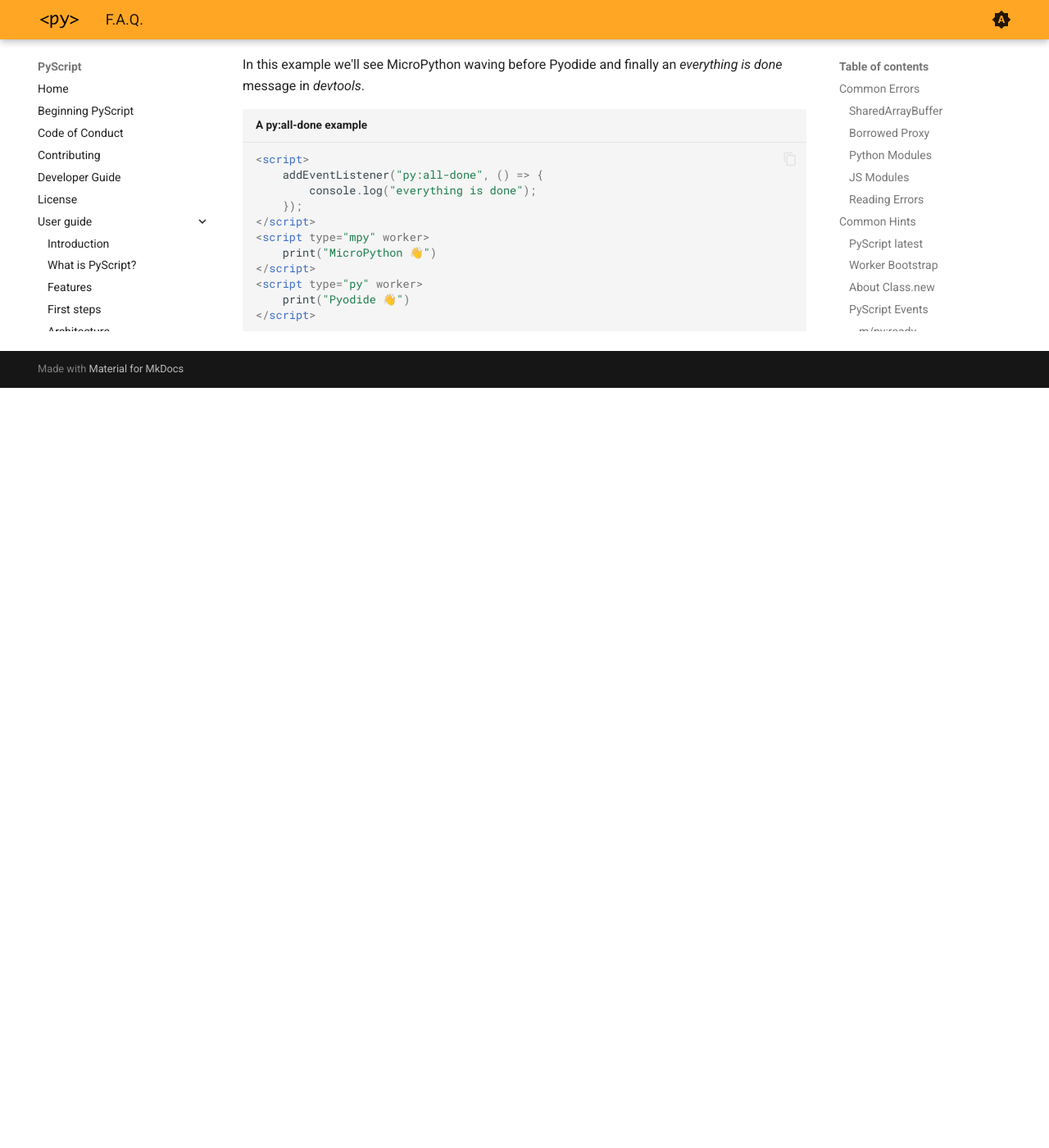
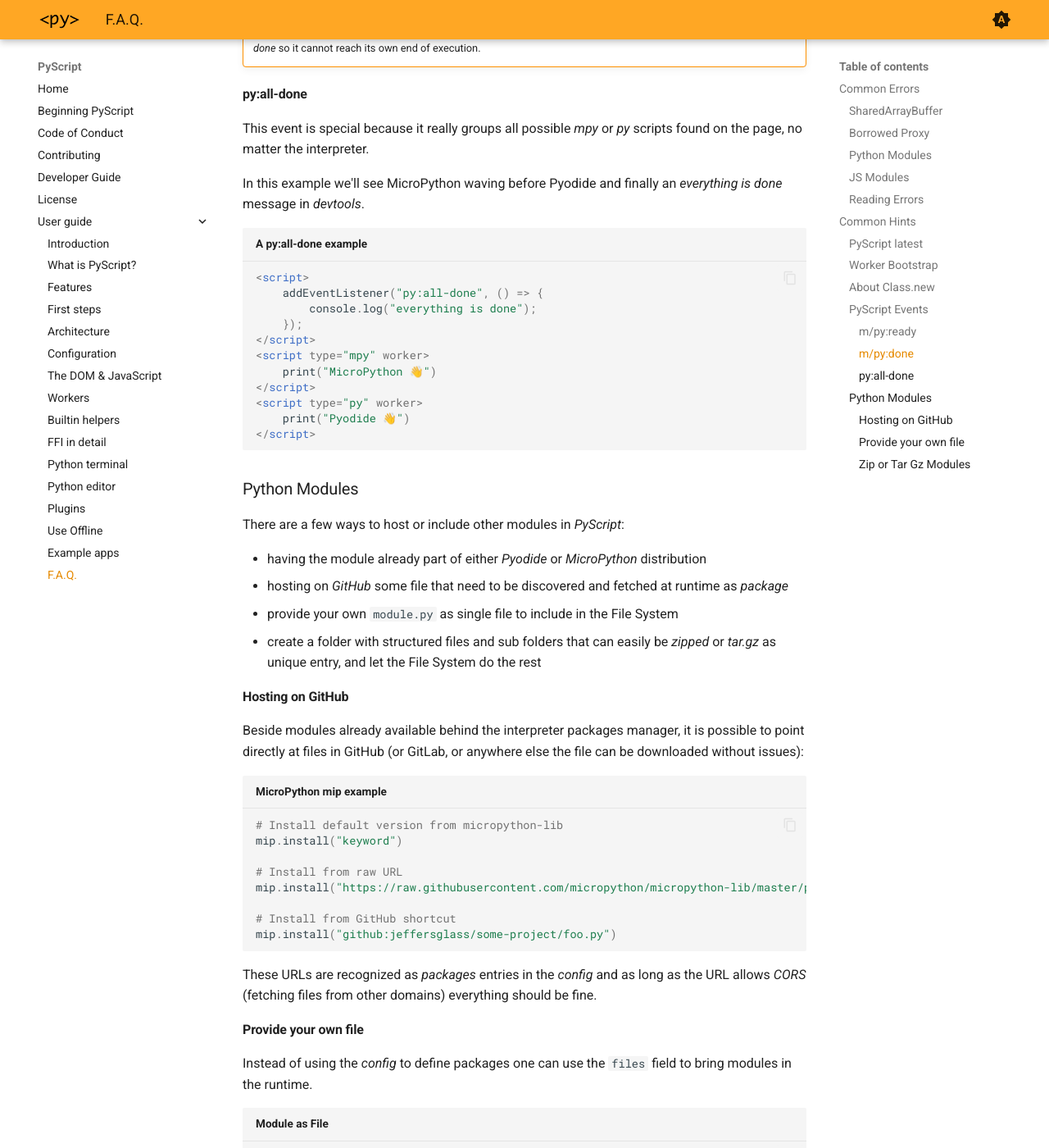
Before and after one commit to pyscript/docs, an MkDocs documentation site: the page built from docs/user-guide/faq.md, in a window 1280 px wide and 1400 px high, scrolled down 10403 px. Shown: the whole window at 82% size. Built offline with MkDocs 1.6.1 and Material for MkDocs 9.7.7, drawn with Linux system fonts in a browser that asks for light colours; the version menu is left out; before the commit the page ends 10876 px from its top, so only the background shows below that; some of the changed text lies outside the part shown.

Commit message:
Added Own Modules / Packages

````diff
--- a/docs/user-guide/faq.md
+++ b/docs/user-guide/faq.md
@@ -180,6 +180,10 @@ The same applies when the error is shown in devtools/console where unfortunately
 
 This area contains most common questions, hacks, or hints we provide to the community.
 
+!!! Note
+
+    We have a lovely *PyScript* contributor, namely [Jeff Glass](https://github.com/jeffersglass), who is maintaining an awesome blog full of [PyScript Recipes](https://pyscript.recipes/) with even more use cases and solutions. If you cannot find what you are looking for in here, please do check over there as it's very likely there is something close to the answer you are looking for.
+
 ### PyScript latest
 
 For various reasons previously discussed at length, we decided to remove our `latest` channel from our own CDN.
@@ -360,3 +364,68 @@ In this example we'll see MicroPython waving before Pyodide and finally an *ever
     print("Pyodide 👋")
 </script>
 ```
+
+### Python Modules
+
+There are a few ways to host or include other modules in *PyScript*:
+
+  * having the module already part of either *Pyodide* or *MicroPython* distribution
+  * hosting on *GitHub* some file that need to be discovered and fetched at runtime as *package*
+  * provide your own `module.py` as single file to include in the File System
+  * create a folder with structured files and sub folders that can easily be *zipped* or *tar.gz* as unique entry, and let the File System do the rest
+
+#### Hosting on GitHub
+
+Beside modules already available behind the interpreter packages manager, it is possible to point directly at files in GitHub (or GitLab, or anywhere else the file can be downloaded without issues):
+
+```python title="MicroPython mip example"
+# Install default version from micropython-lib
+mip.install("keyword")
+
+# Install from raw URL
+mip.install("https://raw.githubusercontent.com/micropython/micropython-lib/master/python-stdlib/bisect/bisect.py")
+
+# Install from GitHub shortcut
+mip.install("github:jeffersglass/some-project/foo.py")
+```
+
+These URLs are recognized as *packages* entries in the *config* and as long as the URL allows *CORS* (fetching files from other domains) everything should be fine.
+
+#### Provide your own file
+
+Instead of using the *config* to define packages one can use the `files` field to bring modules in the runtime.
+
+```html title="Module as File"
+<mpy-config>
+[files]
+"./modules/bisect.py" = "./bisect.py"
+</mpy-config>
+<script type="mpy">
+  import bisect
+</script>
+```
+
+#### Zip or Tar Gz Modules
+
+With this approach it's possible to archive in a compressed way the module content with a simple to complex structure:
+
+```
+my_module/__init__.py
+my_module/util.py
+my_module/sub/sub_util.py
+```
+
+Once archived as `.zip` or as `.tar.gz` in a way that contains the *my_module* folder and its content, it's possible to host this remotely or simply have it reachable locally:
+
+```html title="Module as File"
+<mpy-config>
+[files]
+"./my_module.zip" = "./*"
+</mpy-config>
+<script type="mpy">
+  from my_module import util
+  from my_module.sub import sub_util
+</script>
+```
+
+Please **note** the `./*` convention, through a `.zip` or `.tar.gz` source, where the target folder with a star `*` will contain anything present in the source archive, in this example the whole *my_module* folder.
````
